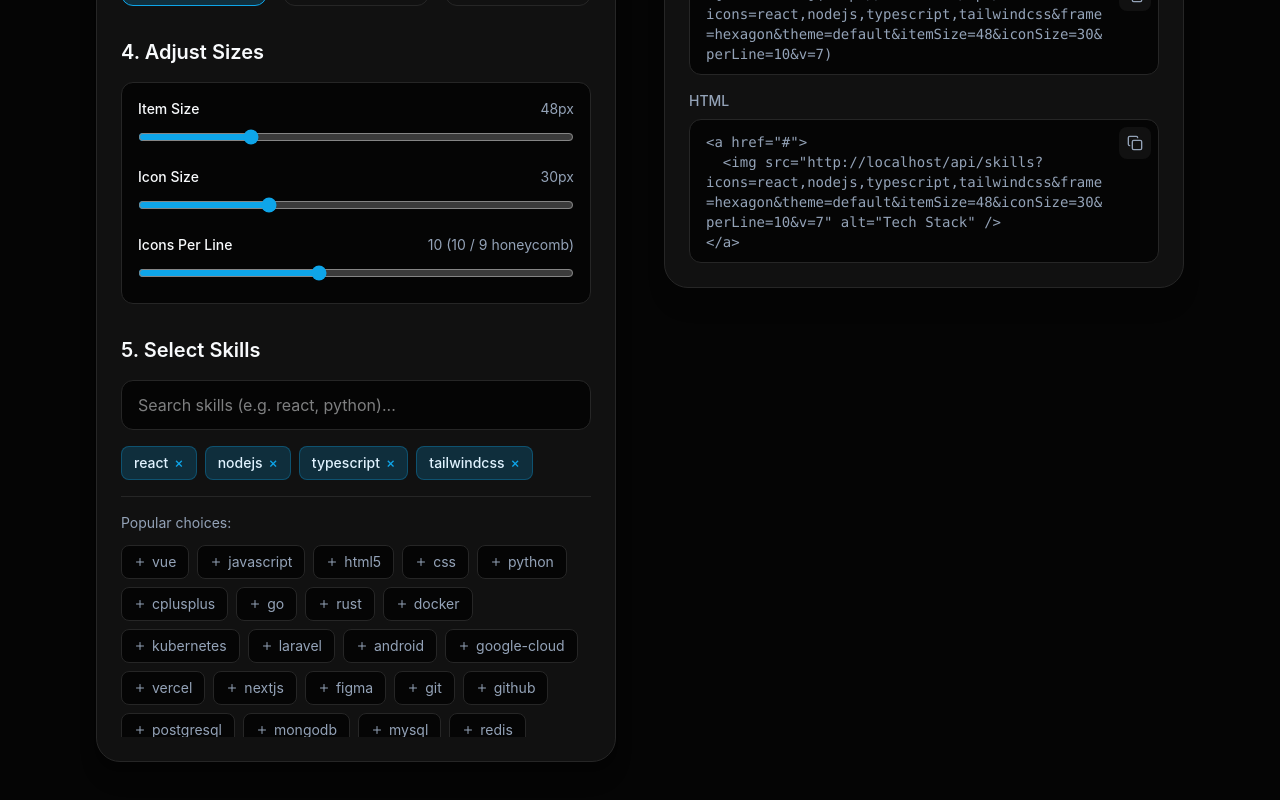
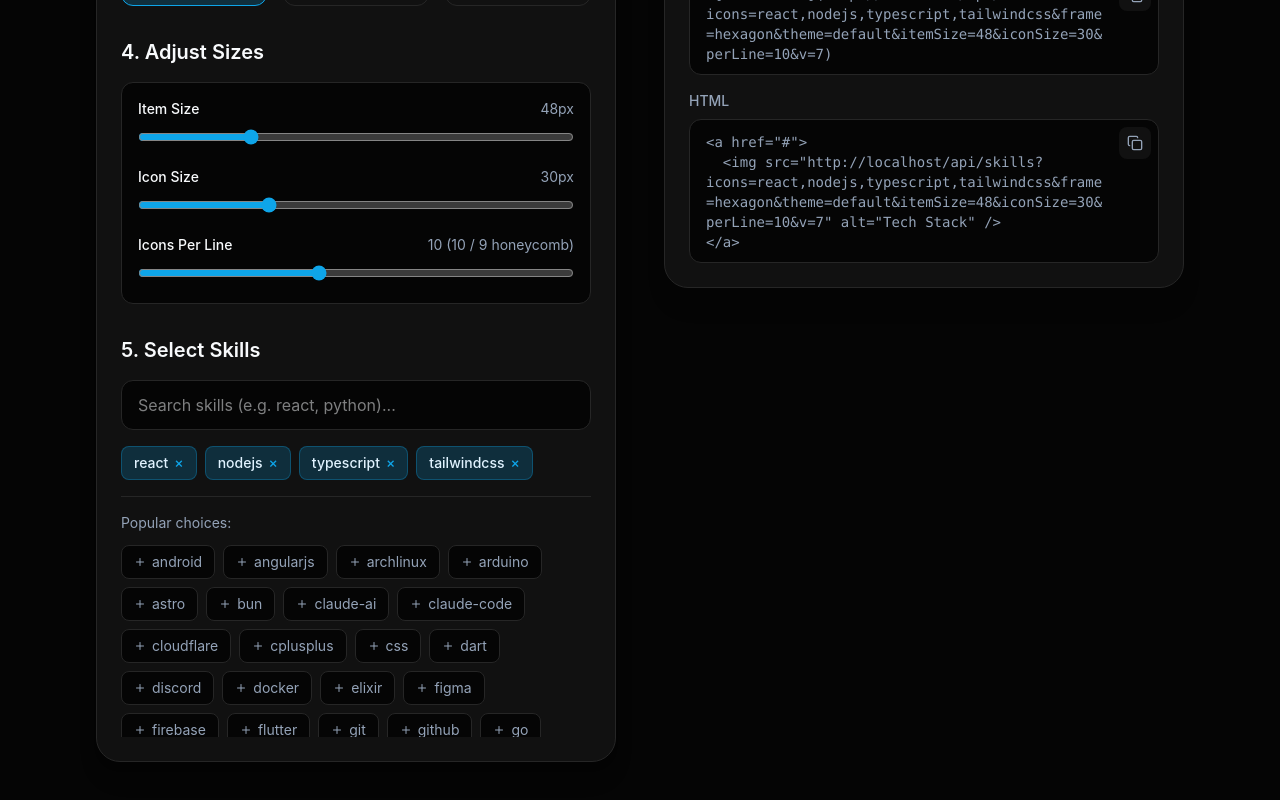
Before and after one commit to taufiqrhmd/readme-skill-api, a Next.js app: page / in a window 1280 px wide. Shown: the part 1062-1862 px from the top of the page. Built offline with nearby package versions, Linux system fonts and the light colour scheme.

Commit message:
feat: add more icon on skill badge generator

```diff
--- a/components/SkillBadgeGenerator.tsx
+++ b/components/SkillBadgeGenerator.tsx
@@ -5,12 +5,15 @@ import { Hexagon, Circle, Square, Copy, Check, Plus, AlignLeft, AlignCenter, Ali
 import ThemeSelector from '@/components/ThemeSelector';
 
 const POPULAR_SKILLS = [
-  'react', 'nodejs', 'vue', 'javascript', 'typescript', 'html5', 'css',
-  'python', 'cplusplus', 'go', 'rust', 'docker', 'kubernetes', 'laravel', 'android',
-  'google-cloud', 'vercel', 'nextjs', 'tailwindcss', 'figma',
-  'git', 'github', 'postgresql', 'mongodb', 'mysql', 'redis', 'linux', 'php',
-  'kotlin', 'swift', 'dart', 'flutter', 'ruby', 'elixir', 'nginx',
-  'scala', 'svelte', 'astro', 'nuxt', 'supabase', 'discord'
+  'android', 'angularjs', 'archlinux', 'arduino', 'astro', 'bun',
+  'claude-ai', 'claude-code', 'cloudflare', 'cplusplus', 'css',
+  'dart', 'discord', 'docker', 'elixir', 'figma', 'firebase', 'flutter',
+  'git', 'github', 'go', 'google-antigravity', 'google-cloud', 'html5',
+  'javascript', 'kotlin', 'kubernetes', 'laravel', 'linux',
+  'mongodb', 'mysql', 'nextjs', 'nginx', 'nodejs', 'notion', 'nuxt',
+  'openai', 'php', 'postgresql', 'python', 'react', 'redis', 'ruby', 'rust', 'scala',
+  'supabase', 'svelte', 'swift', 'tailwindcss', 'typescript',
+  'vercel', 'vue', 'xampp'
 ];
 
 type FrameType = 'hexagon' | 'circle' | 'rounded';
```
